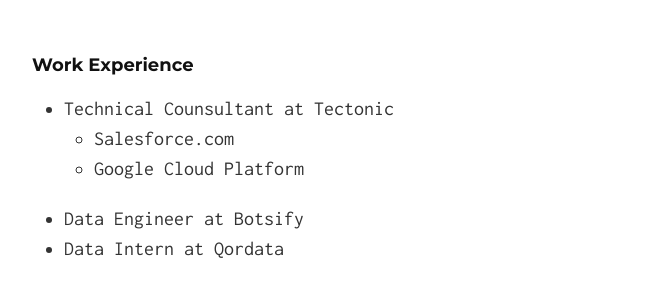
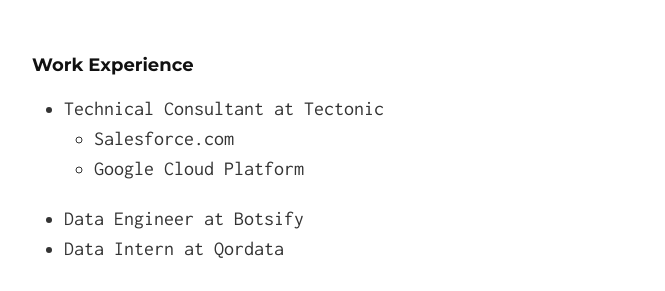
Before and after one commit to umer7/umer7.github.io, a Jekyll site: the page built from index.md, in a window 1280 px wide. Shown: the part 804-1095 px from the top of the page, without its empty margins (306-971 px from the left). Built offline with Jekyll 4.4.1, drawn with Linux system fonts in a browser that asks for light colours; our own code applies the rules of GitHub Pages for plain Markdown files.

Commit message:
Update index.md

```diff
--- a/index.md
+++ b/index.md
@@ -22,7 +22,7 @@ I also occasionally Blogs at Medium and answer questions on Stack Overflow
 
 
 ## Work Experience
-- Technical Counsultant at Tectonic
+- Technical Consultant at Tectonic
   - Salesforce.com
   - Google Cloud Platform
 - Data Engineer at Botsify
```
